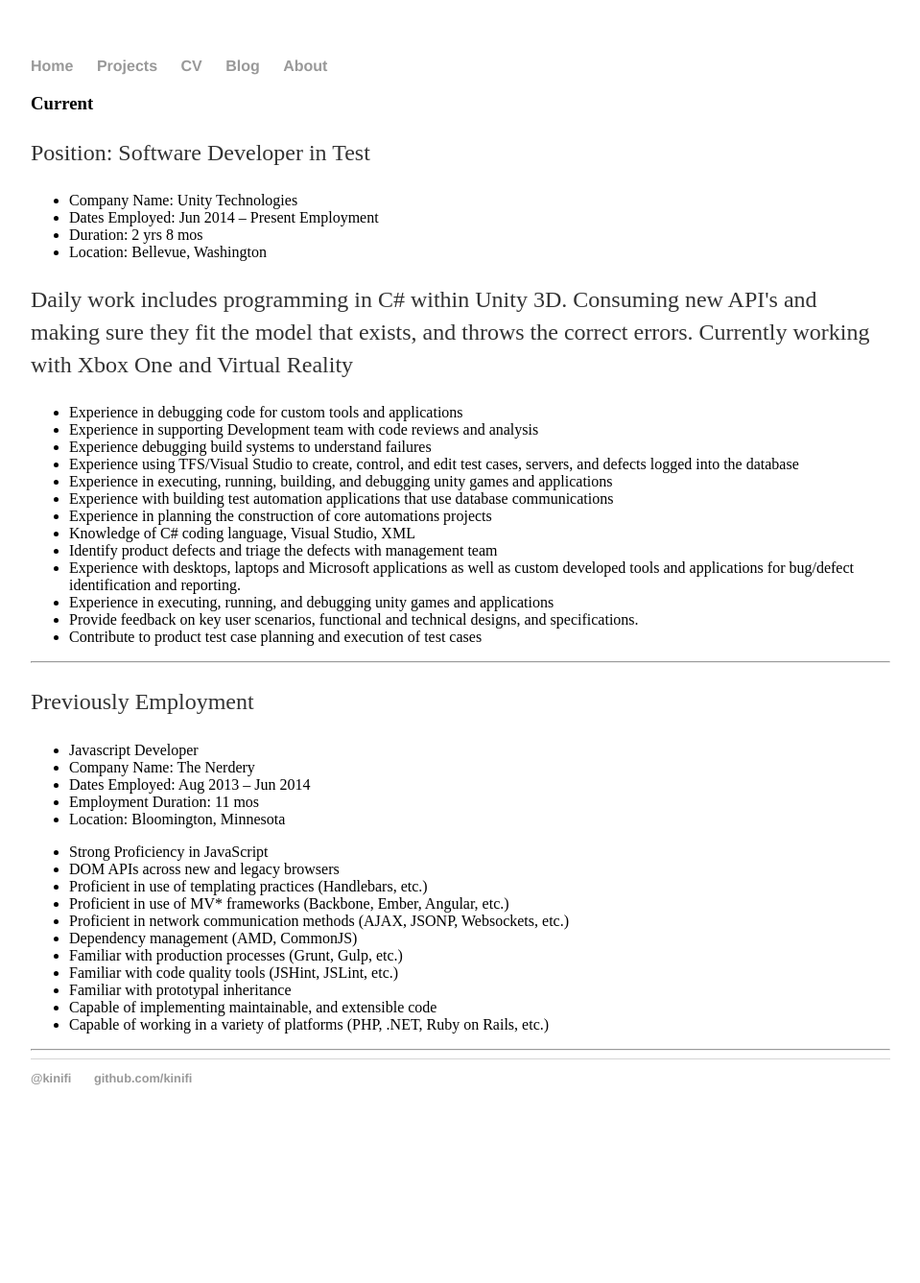
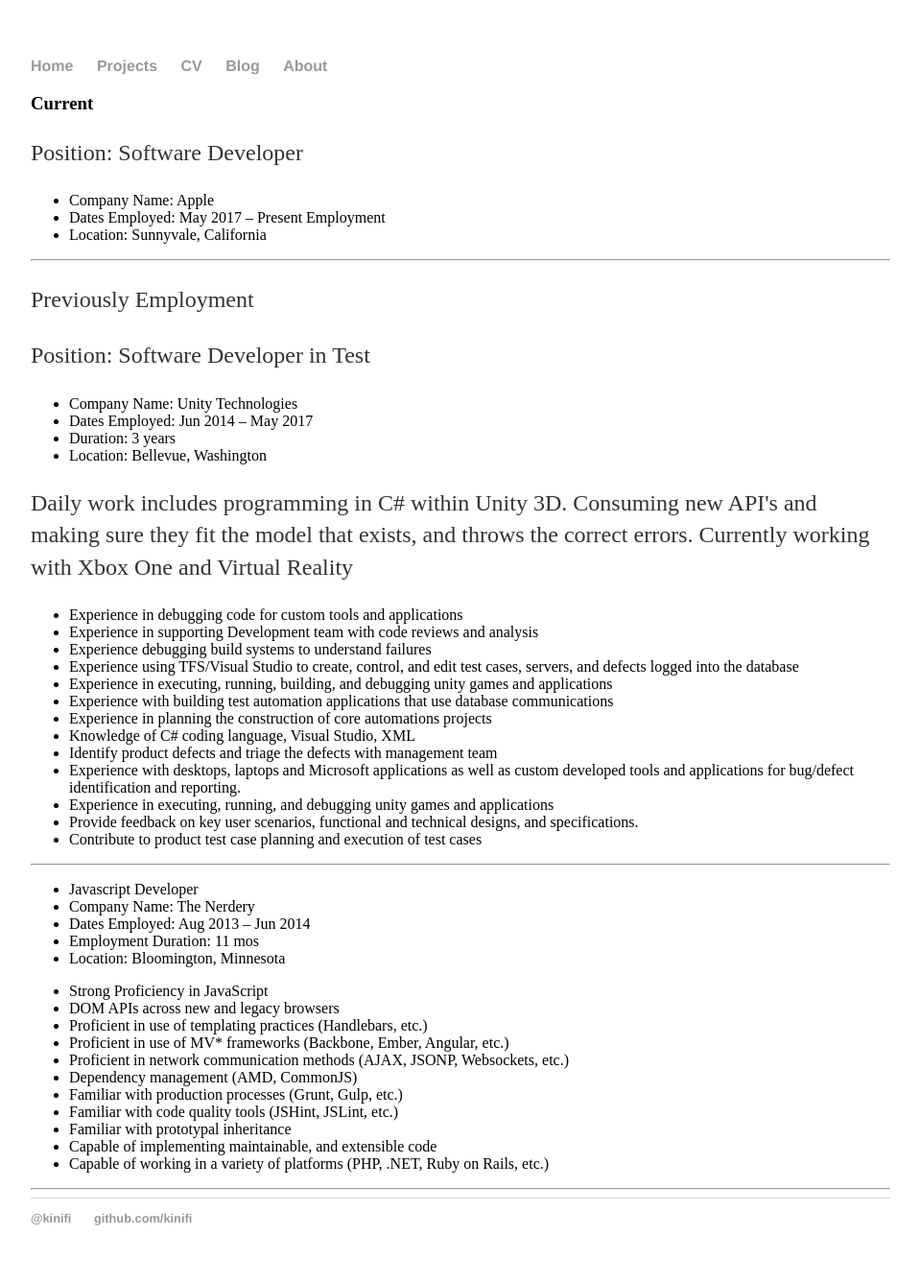
Before and after one commit to kinifi/kinifi.github.io, a Jekyll site: the page built from cv/index.html, in a window 1280 px wide. Shown: the whole page at 96% size, without its empty margins (160-1119 px from the left). Built offline with Jekyll 4.4.1, drawn with Linux system fonts in a browser that asks for light colours; before the commit the page ends 1191 px from its top, so only the background shows below that.

Commit message:
Update index.html

```diff
--- a/cv/index.html
+++ b/cv/index.html
@@ -5,11 +5,19 @@
 
 <div class="cv">
 	<h3>Current</h3>
+	<p>Position: Software Developer</p>
+	<ul class="contacts">
+		<li>Company Name: Apple</li>
+		<li>Dates Employed: May 2017 – Present Employment </li>
+		<li>Location: Sunnyvale, California</li>
+	</ul>
+	<hr>
+	<p>Previously Employment</p>
 	<p>Position: Software Developer in Test</p>
 	<ul class="contacts">
 		<li>Company Name: Unity Technologies</li>
-		<li>Dates Employed: Jun 2014 – Present Employment </li>
-		<li>Duration: 2 yrs 8 mos </li>
+		<li>Dates Employed: Jun 2014 – May 2017 </li>
+		<li>Duration: 3 years </li>
 		<li>Location: Bellevue, Washington</li>
 	</ul>
 	<p>Daily work includes programming in C# within Unity 3D. Consuming new API's and making sure they fit the model that exists, and throws the correct errors. Currently working with Xbox One and Virtual Reality</p>
```
Also changed, not shown: other parts of cv/index.html (+0 -1 lines).
